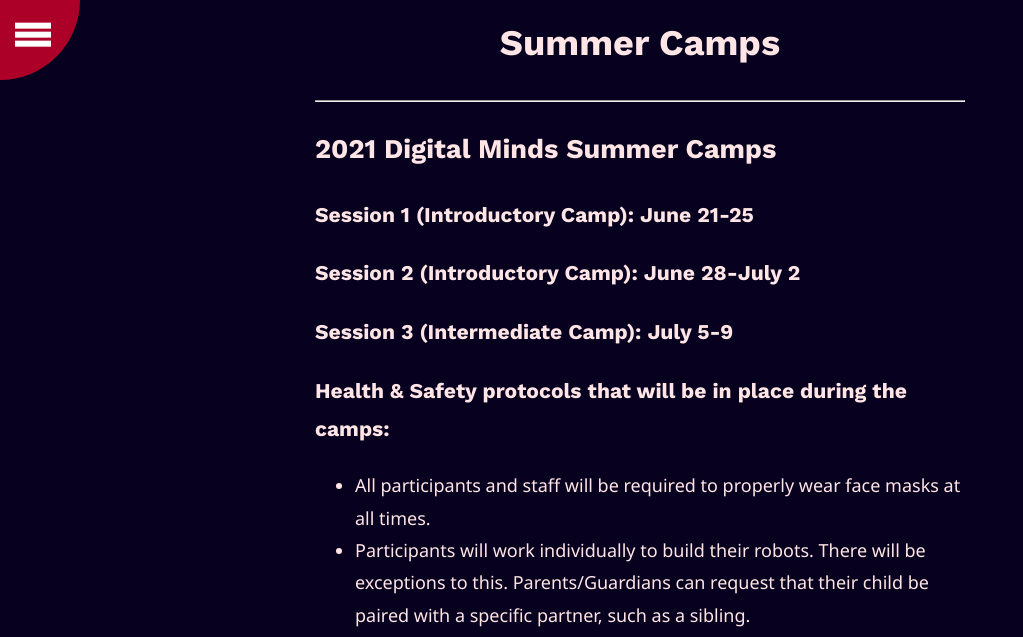
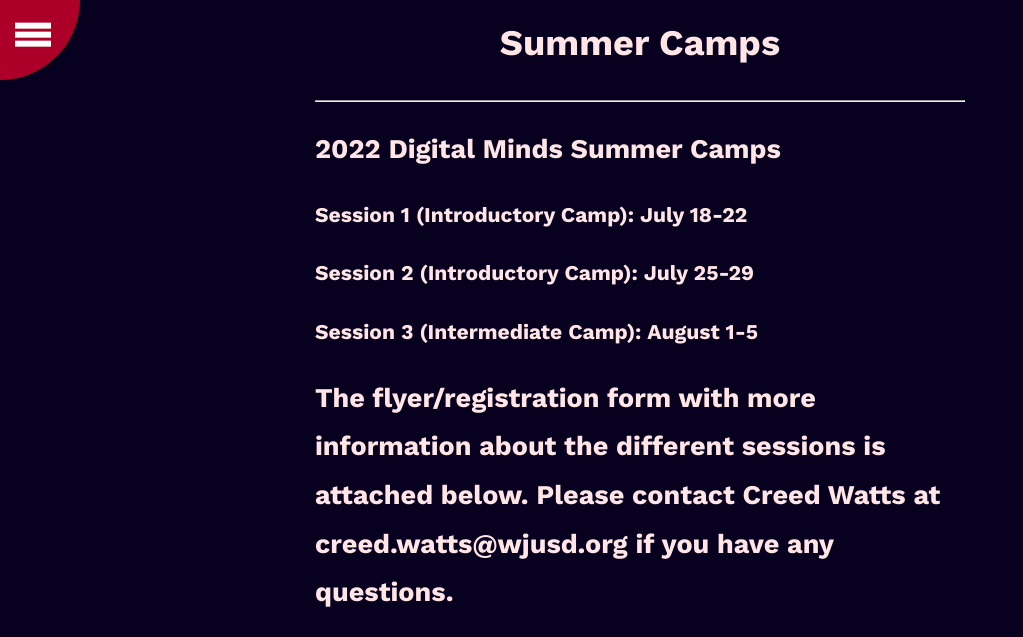
Before and after one commit to FRCTeam5458DigitalMinds/team5458.com, a Jekyll site: the page built from _pages/summercamp.md, in a window 1280 px wide and 1400 px high, scrolled down 372 px. Shown: the top 637 px of the window, without its empty margins (0-1023 px from the left). Built offline with Jekyll 4.4.1, drawn with Linux system fonts in a browser that asks for light colours; nearby versions of some CDN libraries; some of the changed text lies outside the part shown; grey boxes are pictures that could not be loaded.

Commit message:
Update summercamp.md

```diff
--- a/_pages/summercamp.md
+++ b/_pages/summercamp.md
@@ -3,25 +3,13 @@
 title: Summer Camps
 permalink: /summercamps/
 ---
-## 2021 Digital Minds Summer Camps
+## 2022 Digital Minds Summer Camps
 
-### Session 1 (Introductory Camp): June 21-25
-### Session 2 (Introductory Camp): June 28-July 2
-### Session 3 (Intermediate Camp): July 5-9
+### Session 1 (Introductory Camp): July 18-22
+### Session 2 (Introductory Camp): July 25-29
+### Session 3 (Intermediate Camp): August 1-5
 
-### Health & Safety protocols that will be in place during the camps:
-- All participants and staff will be required to properly wear face masks at all times.
-- Participants will work individually to build their robots. There will be exceptions to this. Parents/Guardians can request that their child be paired with a specific partner, such as a sibling.
-- Participant work stations will be separated around the room at least 3 feet apart per current CDC classroom guidelines.
-- The staff and participants will be required to wash their hands (or use hand sanitizer) upon entering or re-entering the room. Hand sanitizer stations are located at the 2 classroom entrances, plus there are multiple sinks with soap dispensers in the room.
-- There is a registration cap to enable social distancing within the classroom.
+## The flyer/registration form with more information about the different sessions is attached below. Please contact Creed Watts at creed.watts@wjusd.org if you have any questions.
 
-## The flyer and registration form are attached below. Please contact Creed Watts at creed.watts@wjusd.org if you have any questions.
-
-<a href="https://drive.google.com/file/d/1Z4C7VkXy3myfAjhZHWSJM2zauY3MdiEu/view?usp=sharing" target="_blank">Flyer PDF </a>
-
-[Registration Form](https://forms.gle/yc1ewv76fR97oRWU9)
-
-## If you prefer a distance learning experience, the Davis Robotics team, Citrus Circuits, is offering a remote summer camp. See the link below for more information.
-
-[DYR RoboCamps](https://www.citruscircuits.org/robocamps.html)
+<iframe src="https://github.com/FRCTeam5458DigitalMinds/team5458.com/blob/326ab4ac0f1bf181840b7ffe5a52f5bb2498d025/data/_images/Robotics%20Summer%20Camp%20(English%20&%20Spanish)%202022.pdf" width="100%" height="500px">
+    </iframe>
```
